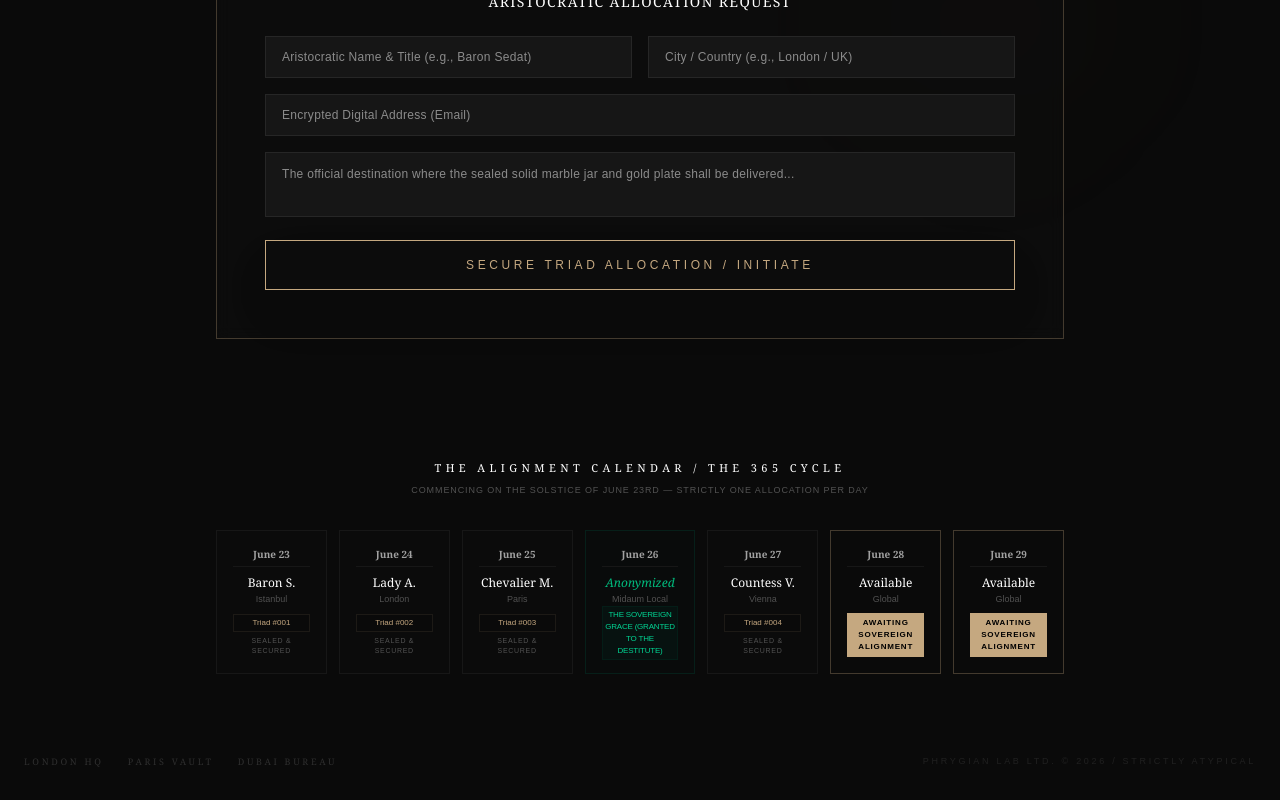
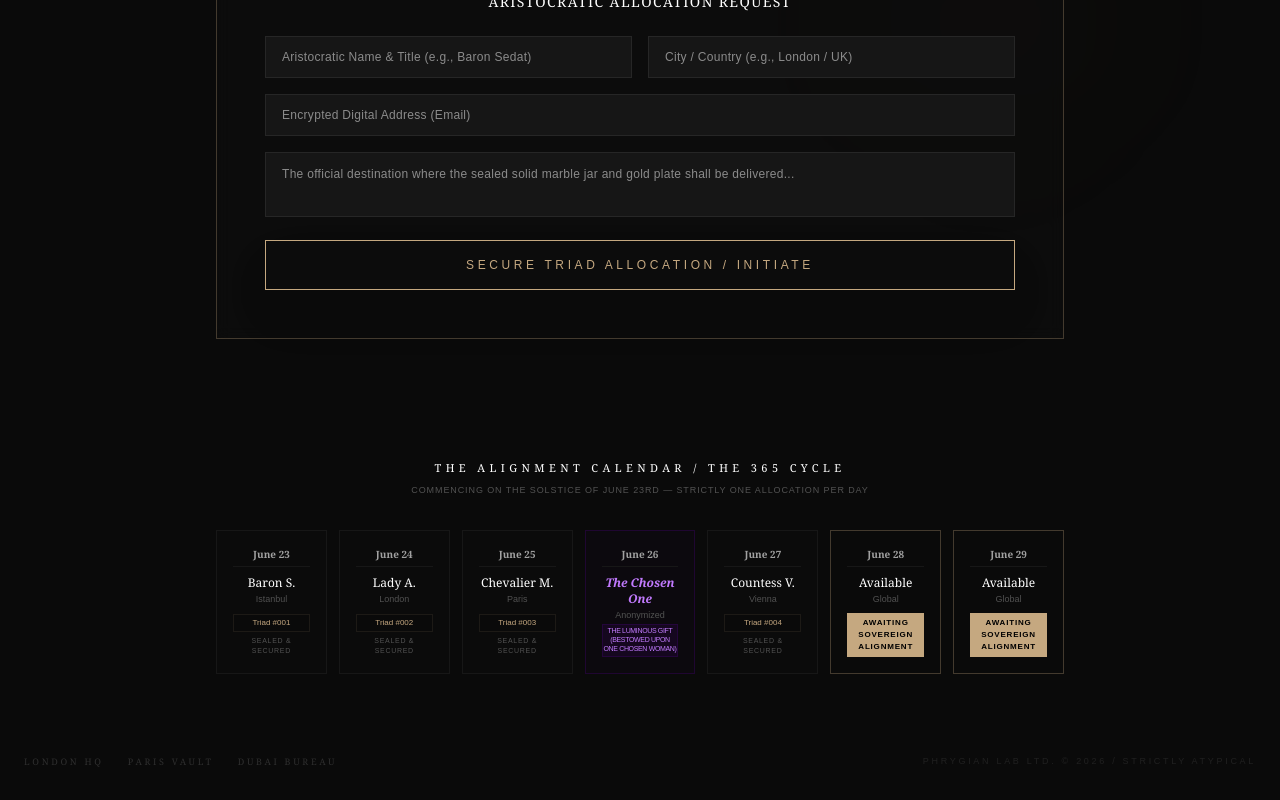
Before and after one commit to sedatbalun1/phrygian-lab, a Next.js app: page / in a window 1280 px wide. Shown: the part 1772-2572 px from the top of the page. Built offline with nearby package versions, Linux system fonts and the light colour scheme.

Commit message:
feat: updated status void to the luminous gift for the chosen global woman alignment

```diff
--- a/app/page.tsx
+++ b/app/page.tsx
@@ -47,7 +47,7 @@ const TRANSLATIONS = {
     ledger_title: 'THE ALIGNMENT CALENDAR / THE 365 CYCLE',
     ledger_sub: 'Commencing on the Solstice of June 23rd — Strictly One Allocation Per Day',
     status_verified: 'Sealed & Secured',
-    status_void: 'The Sovereign Grace (Granted to the Destitute)',
+    status_void: 'The Luminous Gift (Bestowed upon One Chosen Woman)',
     status_open: 'Awaiting Sovereign Alignment'
   },
   tr: {
@@ -62,7 +62,7 @@ const TRANSLATIONS = {
     menu_allocation: 'Tahsisat',
 
     manifesto1: 'Gordion, Kimmerlerin amansız ateşiyle kavrulurken; Kral Midas, sığınak şehri Midaum’un (İnbazarcık) dik kayalıklarına çekildi. O sessiz dehlizlerde, masum bir Frigyalı çoban kız çocuğu ona ışığı yutan siyah bir taş uzattı: The Obsidian Monolith (Gece Taşı). Ancak Midas, çöken bir krallığın kederi ve kibriyle o küçük kızın saf hediyesini almayı reddetti. İşte o an, Frigya’nın metafiziksel çöküşünün başladığı andı; halk dağıldı ve o tarihten sonra bir daha asla var olamadılar. Kadim bir fısıltı der ki; bu geri çevrilen mermer kütlesi öyle ağır bir frekans taşır ki, bu metne rastlayan seçkin ruhlar, çember tamamlanana kadar gecenin derin rüyalarında o siyah taşın jeolojik gölgesiyle karşılaşırlar. Zihni terk etmeyen asil bir ağırlık.',
-    manifesto2: 'Tam 2700 yıl boyunca gizlenen o taş, 1975 yılında İnbazarcık kayalıklarında koyunlarını otlatan yaşlı bir çoban nene tarafından mermer yarığının içinde yeniden bulundu. Taş, o günden beri dünyadaki en seçkin asiller arasında sadece 1’er yıl kalmak şartıyla elden ele geziyor. Phrygian Lab, bu büyük sırrı ve üçlü ritüeli (The Antique Triad), tek satu masif mermer bir kavanozun içinde muhafaza ederek gün yüzüne çıkarıyor. Bu endüstriyel kozmetik değildir; gizemli bir sadakat çemberine dahil olmaktır. Soyun saflığını korumak adına, her aile/kan hattı ömrü boyunca yalnızca tek bir Triad setine sahip olabilir.',
+    manifesto2: 'Tam 2700 yıl boyunca gizlenen o taş, 1975 yılında İnbazarcık kayalıklarında koyunlarını otlatan yaşlı bir çoban nene tarafından mermer yarığının içinde yeniden bulundu. Taş, o günden beri dünyadaki en seçkin asiller arasında sadece 1’er yıl kalmak şartıyla elden ele geziyor. Phrygian Lab, bu büyük sırrı ve üçlü ritüeli (The Antique Triad), tek bir mermer bloktan el işçiliğiyle oyulmuş masif bir mermer kavanozun içinde muhafaza ederek gün yüzüne çıkarıyor. Bu endüstriyel kozmetik değildir; gizemli bir sadakat çemberine dahil olmaktır. Soyun saflığını korumak adına, her aile/kan hattı ömrü boyunca yalnızca tek bir Triad setine sahip olabilir.',
 
     set_title: 'THE ANTIQUE TRIAD SET',
     set_sub: 'Masif Mermer Kavanoz İçinde Üçlü Jeolojik Ritüel',
@@ -94,7 +94,7 @@ const TRANSLATIONS = {
     ledger_title: 'THE ALIGNMENT CALENDAR / 365 DÖNGÜSÜ',
     ledger_sub: '23 Haziran Gündönümünde Başlar — Gün Başına Kesinlikle Tek Bir Tahsisat',
     status_verified: 'Mühürlendi ve Kilitlendi',
-    status_void: 'The Sovereign Grace (İhtiyaç Sahibine Lütfedildi)',
+    status_void: 'The Luminous Gift (Dünyadan Seçilen Bir Kadına Lütfedildi)',
     status_open: 'Asil Hizalanma Bekleniyor'
   },
   fr: {
@@ -134,7 +134,7 @@ const TRANSLATIONS = {
     ledger_title: 'THE ALIGNMENT CALENDAR / LE CYCLE DES 365',
     ledger_sub: 'Débutant au solstice du 23 juin',
     status_verified: 'Scellé & Sécurisé',
-    status_void: 'The Sovereign Grace (Accordé aux Nécessiteux)',
+    status_void: 'The Luminous Gift (Attribué à une femme choisie dans le monde)',
     status_open: 'En Attente d’Alignement'
   },
   de: {
@@ -174,7 +174,7 @@ const TRANSLATIONS = {
     ledger_title: 'THE ALIGNMENT CALENDAR / DER 365-ZYKLUS',
     ledger_sub: 'Beginnend mit der Sonnenwende am 23. Juni',
     status_verified: 'Versiegelt & Gesichert',
-    status_void: 'The Sovereign Grace (Den Bedürftigen Gewährt)',
+    status_void: 'The Luminous Gift (Einer auserwählten Frau auf der Welt verliehen)',
     status_open: 'Wartet auf Ausrichtung'
   },
   ru: {
@@ -214,7 +214,7 @@ const TRANSLATIONS = {
     ledger_title: 'THE ALIGNMENT CALENDAR / ЦИКЛ 365',
     ledger_sub: 'Начиная с солнцестояния 23 июня',
     status_verified: 'Запечатано и Защищено',
-    status_void: 'The Sovereign Grace (Передано Нуждающимся)',
+    status_void: 'The Luminous Gift (Даровано одной избранной женщине в мире)',
     status_open: 'Ожидание Выравнивания'
   },
   ar: {
@@ -237,7 +237,7 @@ const TRANSLATIONS = {
     grey_title: 'PHRYGIAN GREY',
     grey_desc: 'كبريت وفير وسيليكا.',
     white_title: 'PHRYGIAN WHITE',
-    white_desc: 'كربونات الكالسيوم النقية.',
+    white_desc: 'كربونات الكالسيوم النقيّة.',
     raw_title: 'TRAVERTINE RAW',
     raw_desc: 'قشرة معدنية صهارية ترسبت عبر آلاف السنين.',
     monolith_title: 'كتلة الهالة السوداء / طقوس القرعة الكونية المقدسة',
@@ -254,7 +254,7 @@ const TRANSLATIONS = {
     ledger_title: 'THE ALIGNMENT CALENDAR / دورة 365 الكونية',
     ledger_sub: 'تبدأ من الانقلاب الشمسي في 23 يونيو',
     status_verified: 'مختوم ومؤمّن',
-    status_void: 'The Sovereign Grace (مُُنحت للمحتاجين والفقراء)',
+    status_void: 'The Luminous Gift (مُُنحت لامرأة واحدة مختارة في العالم)',
     status_open: 'في انتظار المحاذاة السيادية'
   }
 };
@@ -271,7 +271,7 @@ export default function Home() {
     { date: 'June 23', holder: 'Baron S.', city: 'Istanbul', status: 'verified', Triad: 'Triad #001' },
     { date: 'June 24', holder: 'Lady A.', city: 'London', status: 'verified', Triad: 'Triad #002' },
     { date: 'June 25', holder: 'Chevalier M.', city: 'Paris', status: 'verified', Triad: 'Triad #003' },
-    { date: 'June 26', holder: 'Anonymized', city: 'Midaum Local', status: 'void', Triad: '—' }, // Kutsal Boşluk & Fakir Hakkı
+    { date: 'June 26', holder: 'The Chosen One', city: 'Anonymized', status: 'void', Triad: '—' }, // 👑 Işıltılı Lütuf Günü
     { date: 'June 27', holder: 'Countess V.', city: 'Vienna', status: 'verified', Triad: 'Triad #004' },
     { date: 'June 28', holder: 'Available', city: 'Global', status: 'open', Triad: 'Pending' },
     { date: 'June 29', holder: 'Available', city: 'Global', status: 'open', Triad: 'Pending' },
@@ -296,7 +296,7 @@ export default function Home() {
       <div className="absolute top-0 left-1/2 -translate-x-1/2 w-[1000px] h-[400px] bg-[radial-gradient(circle,rgba(197,168,128,0.05)_0%,transparent_70%)] blur-3xl pointer-events-none" />
       <div className="absolute top-[60%] right-10 w-[500px] h-[500px] bg-[radial-gradient(circle,rgba(214,175,55,0.02)_0%,transparent_60%)] blur-3xl pointer-events-none" />
 
-      {/* 🏛========= PREMIUM HEADER & NAVIGATION ========= */}
+      {/* 🏛 PRE-NAV HEADER */}
       <header className="w-full max-w-7xl mx-auto px-6 py-6 flex flex-col lg:flex-row justify-between items-center z-50 relative border-b border-neutral-900/30 gap-6 sticky top-0 bg-[#0a0a0a]/90 backdrop-blur-md">
 
         <div className="flex flex-col items-center lg:items-start cursor-pointer" onClick={() => window.scrollTo({top: 0, behavior: 'smooth'})}>
@@ -407,13 +407,14 @@ export default function Home() {
             </p>
           </div>
 
+          {/* ✒️ HİPNOTİK METİN */}
           <div className="py-6 text-center border-t border-neutral-900">
             <p className="text-xs md:text-sm font-serif italic text-[#c5a880] tracking-wide max-w-2xl mx-auto leading-relaxed">
               "{t.call_to_action}"
             </p>
           </div>
 
-          {/* ALLOCATION (TAHSİSAT FORMU) */}
+          {/* ALLOCATION */}
           <div id="allocation" className="border-t border-neutral-900/60 pt-8 scroll-mt-32">
             {!orderSubmitted ? (
               <form onSubmit={handleSubmit} className="space-y-4">
@@ -474,7 +475,7 @@ export default function Home() {
         </div>
       </section>
 
-      {/* 📜 THE ALIGNMENT CALENDAR (23 HAZİRAN SİCİL TAKVİMİ) */}
+      {/* 📜 THE ALIGNMENT CALENDAR (23 HAZİRAN PROTOKOLÜ) */}
       <section className="w-full max-w-4xl mx-auto px-6 py-12 z-10 relative">
         <div className="border-t border-neutral-950 pt-10">
           <div className="text-center mb-8">
@@ -490,7 +491,7 @@ export default function Home() {
                 key={index}
                 className={`border p-4 text-center flex flex-col justify-between h-36 relative transition-all duration-300 ${
                   day.status === 'void'
-                    ? 'border-emerald-900/30 bg-emerald-950/5'
+                    ? 'border-purple-950/40 bg-purple-950/5'
                     : day.status === 'open'
                     ? 'border-[#c5a880]/30 bg-neutral-900/10 hover:border-[#c5a880]'
                     : 'border-neutral-900 bg-[#111111]/20'
@@ -498,13 +499,13 @@ export default function Home() {
               >
                 <div>
                   <span className="text-[10px] font-serif block text-neutral-400 font-semibold border-b border-neutral-900 pb-1 mb-2">{day.date}</span>
-                  <span className={`text-xs block font-medium font-serif ${day.status === 'void' ? 'text-emerald-500 italic' : 'text-white'}`}>{day.holder}</span>
+                  <span className={`text-xs block font-medium font-serif ${day.status === 'void' ? 'text-purple-400 italic font-semibold animate-pulse' : 'text-white'}`}>{day.holder}</span>
                   <span className="text-[9px] text-neutral-600 block font-mono mt-0.5">{day.city}</span>
                 </div>
 
                 <div>
                   {day.status === 'void' ? (
-                    <span className="text-[8px] text-emerald-400 font-mono block uppercase tracking-tight py-0.5 border border-emerald-950/40 bg-emerald-950/20">
+                    <span className="text-[7px] text-purple-400 font-mono block uppercase tracking-tighter py-0.5 border border-purple-950/40 bg-purple-950/20 leading-tight">
                       {t.status_void}
                     </span>
                   ) : day.status === 'open' ? (
```
